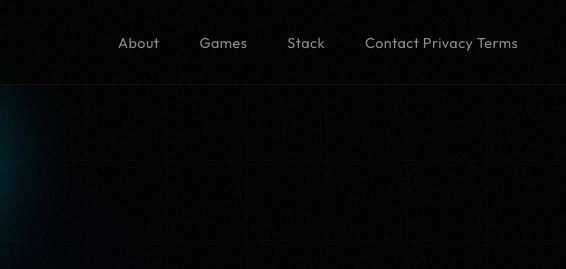
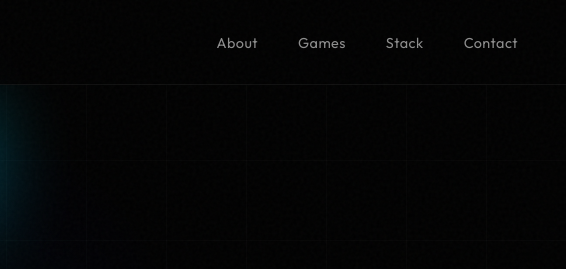
Before and after one commit to apextype/apextype.github.io, a plain HTML site: page index.html in a window 1280 px wide. Shown: the top 269 px of the page, 714-1280 px from the left. Drawn offline with Linux system fonts and the light colour scheme.

Commit message:
Remove Privacy/Terms from nav (footer-only is cleaner)

```diff
--- a/index.html
+++ b/index.html
@@ -844,9 +844,7 @@
             <li><a href="#about">About</a></li>
             <li><a href="#games">Games</a></li>
             <li><a href="#tech">Stack</a></li>
-            <li><a href="mailto:hello@apextype.com">Contact</a>
-                <a href="privacy.html">Privacy</a>
-                <a href="terms.html">Terms</a></li>
+            <li><a href="mailto:hello@apextype.com">Contact</a></li>
         </ul>
     </nav>
 
```
